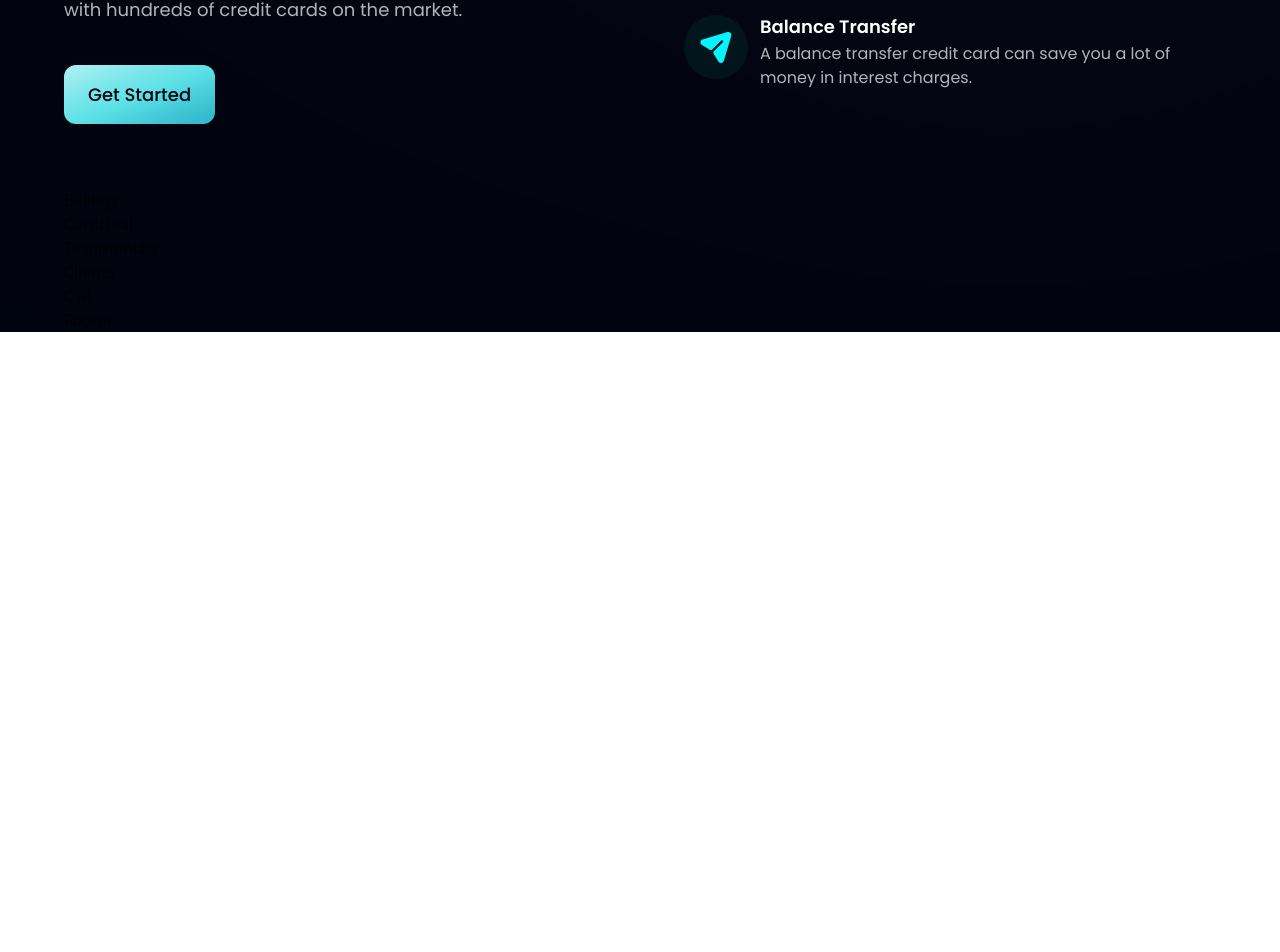
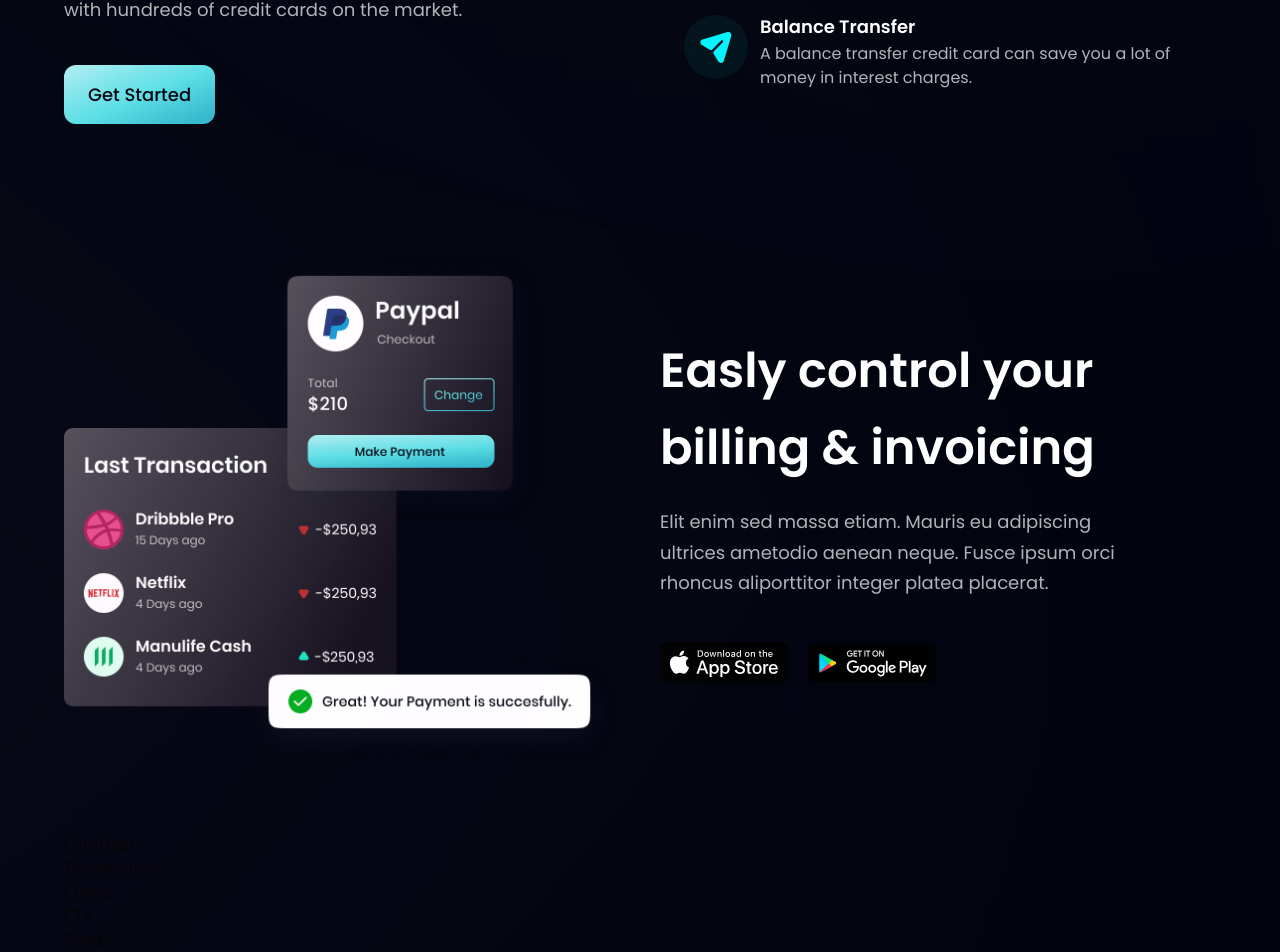
Before and after one commit to IvoGarraza/modern_website_with_tailwind, a React (Vite) app: page / in a window 1280 px wide. Shown: the part 1298-2250 px from the top of the page. Before the commit the page ends 1630 px from the top, so only its background shows below. Built offline with nearby package versions, Linux system fonts and the light colour scheme.

Commit message:
billing section

```diff
--- a/src/components/Billings.jsx
+++ b/src/components/Billings.jsx
@@ -1,8 +1,26 @@
 import React from 'react'
+import {apple, bill, google} from '../assets'
+import styles, {layout} from '../style'
 
 function Billings() {
   return (
-    <div>Billings</div>
+    <section id='product' className={layout.sectionReverse}>
+      <div className={layout.sectionImgReverse}>
+        <img src={bill} alt='billing' classname='w-[100%] h-[100%] relative z-[5]'/>
+        <div className='absolute z-[3] -left-1/2 top-0 w-[50%] h-[50%] rounded-full white__gradient'/>
+        <div className='absolute z-[0] -left-1/2 bottom-0 w-[50%] h-[50%] rounded-full pink__gradient'/>
+      </div>
+      <div className={layout.sectionInfo}>
+      <h2 className={styles.heading2}>Easly control your<br className="sm:block hidden"/>billing & invoicing</h2>
+      <p className={`${styles.paragraph} max-w-[470px] mt-5`}>
+      Elit enim sed massa etiam. Mauris eu adipiscing ultrices ametodio aenean neque. Fusce ipsum orci rhoncus aliporttitor integer platea placerat.
+      </p>
+      <div className='flex flex-row flex-wrap sm:mt-10 mt-6'>
+        <img src={apple} alt='apple_store' className='w-[128px] h-[48px] object-contain mr-5 cursor-pointer'/>
+        <img src={google} alt='google_play' className='w-[128px] h[48px] object-contain cursor-pointer'/>
+      </div>
+      </div>
+    </section>
   )
 }
 
```
Also changed, not shown: 1 other file (tests, documents, lock files or other folders).
